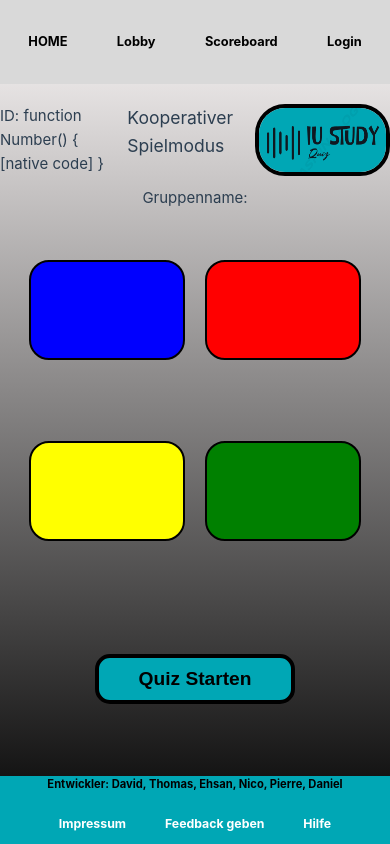
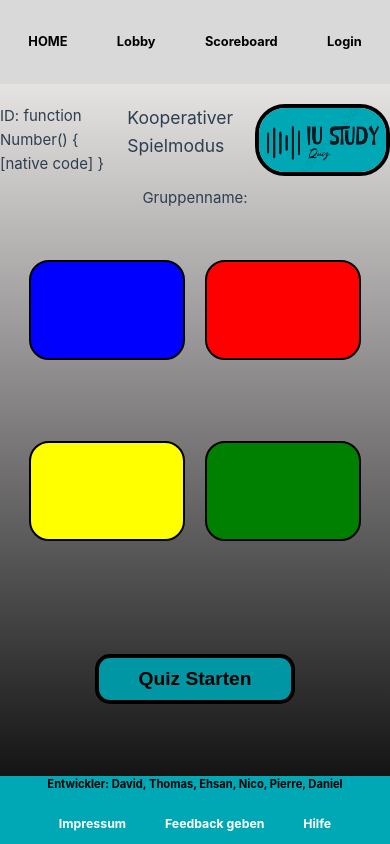
Before and after one commit to floatingbug/iu_quiz, a Vue app in the folder client-app/: page /kooperativ in a window 390 px wide. In both pictures the pointer is over the button "Quiz Starten". Built offline with nearby package versions, Linux system fonts and the light colour scheme; no server answers.

Commit message:
KooperativView.vue css angepasst

```diff
--- a/client-app/src/views/KooperativView.vue
+++ b/client-app/src/views/KooperativView.vue
@@ -127,7 +127,7 @@ main button {
     border: solid #000000 4px;
 }
 
-.player button:hover{
+main button:hover{
   background-color: #0096a3;
 }
 
@@ -149,7 +149,7 @@ main button {
         min-width: 100px;
         height: 100px;
     }
-    .player button {
+    main button {
         width: 200px;
         height: 50px;
         margin-top: 50px;
```
